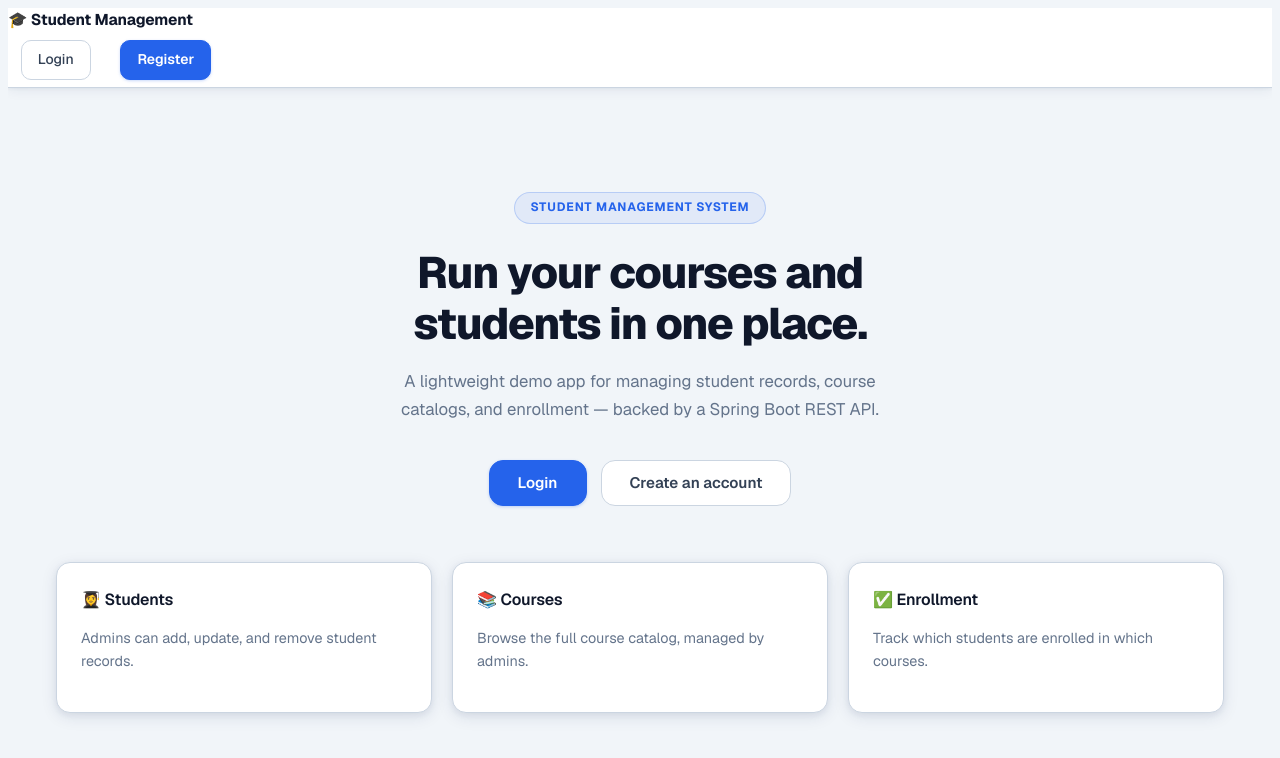
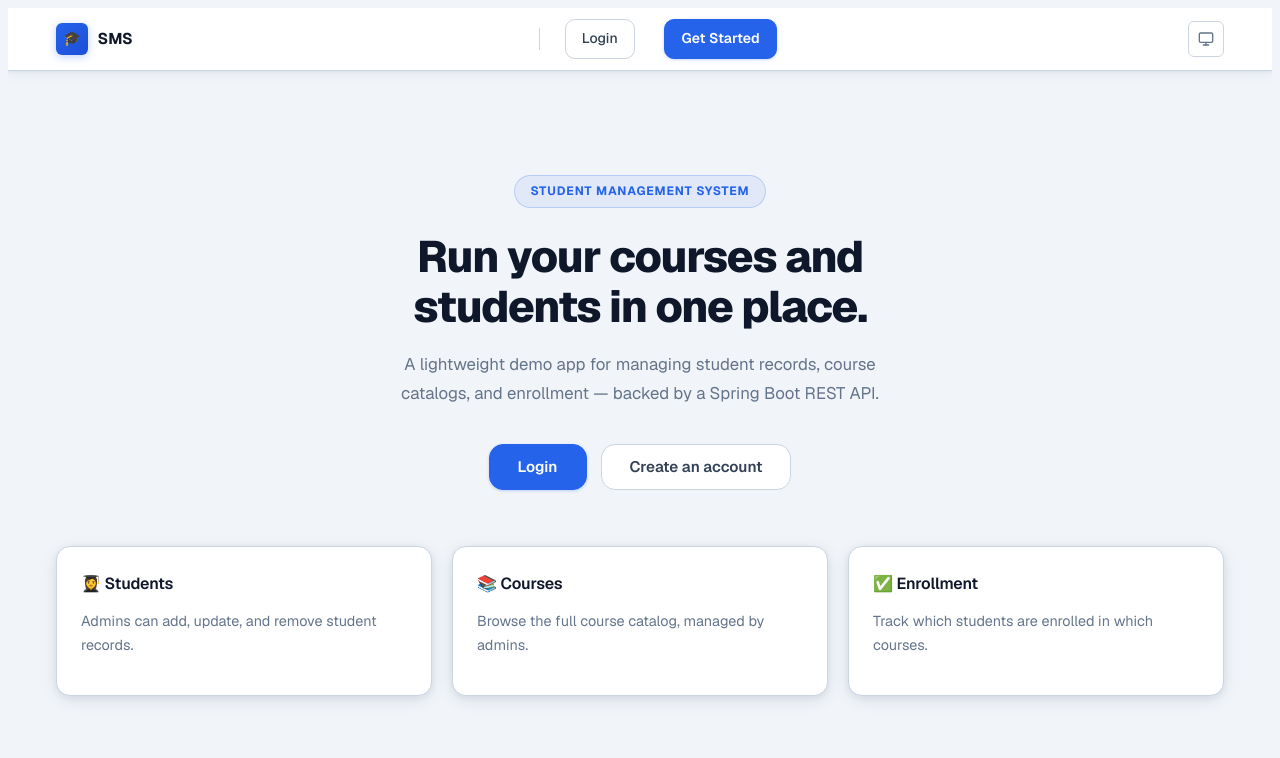
Before and after one commit to NavodyaKarunathilaka/studentmanagement-frontend, a Next.js app: page / in a window 1280 px wide. Shown: the top 758 px of the page. Built offline with nearby package versions, Linux system fonts and the light colour scheme; no server answers.

Commit message:
feat(navbar): redesign navigation and add theme toggle

```diff
--- a/src/components/Nav.tsx
+++ b/src/components/Nav.tsx
@@ -1,38 +1,201 @@
 "use client";
 
+import { useState, useEffect } from "react";
 import Link from "next/link";
 import { useAuth } from "@/context/AuthContext";
+import { useTheme, type Theme } from "@/context/ThemeContext";
+
+/* ── SVG icons ──────────────────────────────────────────────────────────────── */
+
+function SunIcon() {
+  return (
+    <svg width="16" height="16" viewBox="0 0 24 24" fill="none"
+      stroke="currentColor" strokeWidth="2" strokeLinecap="round" strokeLinejoin="round">
+      <circle cx="12" cy="12" r="5" />
+      <line x1="12" y1="1" x2="12" y2="3" />
+      <line x1="12" y1="21" x2="12" y2="23" />
+      <line x1="4.22" y1="4.22" x2="5.64" y2="5.64" />
+      <line x1="18.36" y1="18.36" x2="19.78" y2="19.78" />
+      <line x1="1" y1="12" x2="3" y2="12" />
+      <line x1="21" y1="12" x2="23" y2="12" />
+      <line x1="4.22" y1="19.78" x2="5.64" y2="18.36" />
+      <line x1="18.36" y1="5.64" x2="19.78" y2="4.22" />
+    </svg>
+  );
+}
+
+function MoonIcon() {
+  return (
+    <svg width="16" height="16" viewBox="0 0 24 24" fill="none"
+      stroke="currentColor" strokeWidth="2" strokeLinecap="round" strokeLinejoin="round">
+      <path d="M21 12.79A9 9 0 1 1 11.21 3 7 7 0 0 0 21 12.79z" />
+    </svg>
+  );
+}
+
+function MonitorIcon() {
+  return (
+    <svg width="16" height="16" viewBox="0 0 24 24" fill="none"
+      stroke="currentColor" strokeWidth="2" strokeLinecap="round" strokeLinejoin="round">
+      <rect x="2" y="3" width="20" height="14" rx="2" />
+      <line x1="8" y1="21" x2="16" y2="21" />
+      <line x1="12" y1="17" x2="12" y2="21" />
+    </svg>
+  );
+}
+
+/* ── Theme toggle ────────────────────────────────────────────────────────────── */
+
+const CYCLE: Theme[] = ["system", "light", "dark"];
+const LABELS: Record<Theme, string> = {
+  system: "System theme",
+  light: "Light theme",
+  dark: "Dark theme",
+};
+
+function ThemeToggle() {
+  const { theme, setTheme } = useTheme();
+  const [mounted, setMounted] = useState(false);
+
+  // Avoid hydration mismatch — render a placeholder until mounted
+  useEffect(() => setMounted(true), []);
+
+  const next = () => {
+    const idx = CYCLE.indexOf(theme);
+    setTheme(CYCLE[(idx + 1) % CYCLE.length]);
+  };
+
+  return (
+    <button
+      className="theme-toggle"
+      onClick={next}
+      aria-label={mounted ? LABELS[theme] : "Toggle theme"}
+      title={mounted ? LABELS[theme] : "Toggle theme"}
+    >
+      {!mounted || theme === "system" ? <MonitorIcon /> : null}
+      {mounted && theme === "light" ? <SunIcon /> : null}
+      {mounted && theme === "dark" ? <MoonIcon /> : null}
+    </button>
+  );
+}
+
+/* ── Nav ─────────────────────────────────────────────────────────────────────── */
 
 export default function Nav() {
   const { token, email, isAdmin, logout } = useAuth();
+  const [open, setOpen] = useState(false);
   const roleLabel = isAdmin ? "Admin" : "Student";
+  const rolePillClass = isAdmin ? "role-pill" : "role-pill role-student";
+
+  const close = () => setOpen(false);
+
+  // Close drawer when viewport grows past mobile breakpoint
+  useEffect(() => {
+    const onResize = () => { if (window.innerWidth > 768) close(); };
+    window.addEventListener("resize", onResize);
+    return () => window.removeEventListener("resize", onResize);
+  }, []);
 
   return (
     <nav className="nav">
+      {/* ── Top bar ── */}
+      <div className="nav-bar">
         <div className="nav-brand">
-        <Link href="/">🎓 Student Management</Link>
+          <Link href="/" onClick={close}>
+            <span className="nav-brand-icon">&#127891;</span>
+            SMS
+          </Link>
         </div>
+
+        {/* Desktop links — hidden on mobile */}
         <div className="nav-links">
           {token && <Link href="/courses">Courses</Link>}
           {token && isAdmin && <Link href="/students">Students</Link>}
+
           {token ? (
             <>
-            <span className="nav-user">
-              {email} <em className="role-pill">{roleLabel}</em>
-            </span>
+              <div className="nav-divider" />
+              <div className="nav-user">
+                <span className="nav-user-email">{email}</span>
+                <em className={rolePillClass}>{roleLabel}</em>
+              </div>
               <button onClick={logout}>Logout</button>
             </>
           ) : (
             <>
-            <Link href="/login">
-              <button>Login</button>
-            </Link>
+              <div className="nav-divider" />
+              <Link href="/login"><button>Login</button></Link>
               <Link href="/register">
-              <button className="btn-primary">Register</button>
+                <button className="btn-primary">Get Started</button>
               </Link>
             </>
           )}
         </div>
+
+        {/* Trailing controls — always visible */}
+        <div className="nav-bar-end">
+          <ThemeToggle />
+
+          {/* Hamburger — mobile only */}
+          <button
+            className={`nav-hamburger${open ? " is-open" : ""}`}
+            onClick={() => setOpen((v) => !v)}
+            aria-label={open ? "Close menu" : "Open menu"}
+            aria-expanded={open}
+            aria-controls="nav-drawer"
+          >
+            <span className="bar" />
+            <span className="bar" />
+            <span className="bar" />
+          </button>
+        </div>
+      </div>
+
+      {/* ── Mobile drawer ── */}
+      {open && (
+        <div className="nav-drawer" id="nav-drawer" role="menu">
+          {token && (
+            <div className="nav-drawer-user">
+              <span>{email}</span>
+              <em className={rolePillClass}>{roleLabel}</em>
+            </div>
+          )}
+
+          {token && (
+            <Link href="/courses" className="nav-drawer-link" onClick={close} role="menuitem">
+              Courses
+            </Link>
+          )}
+
+          {token && isAdmin && (
+            <Link href="/students" className="nav-drawer-link" onClick={close} role="menuitem">
+              Students
+            </Link>
+          )}
+
+          {!token && (
+            <Link href="/login" className="nav-drawer-link" onClick={close} role="menuitem">
+              Login
+            </Link>
+          )}
+
+          {!token && (
+            <Link href="/register" onClick={close}>
+              <button className="btn-primary nav-drawer-action">Get Started</button>
+            </Link>
+          )}
+
+          {token && (
+            <button
+              className="nav-drawer-action nav-drawer-logout"
+              onClick={() => { logout(); close(); }}
+              role="menuitem"
+            >
+              Logout
+            </button>
+          )}
+        </div>
+      )}
     </nav>
   );
 }
```
Lines whose indentation alone changed are shown as unchanged.
